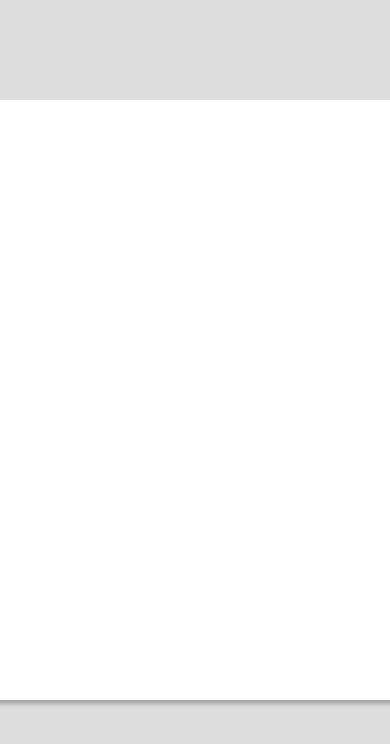
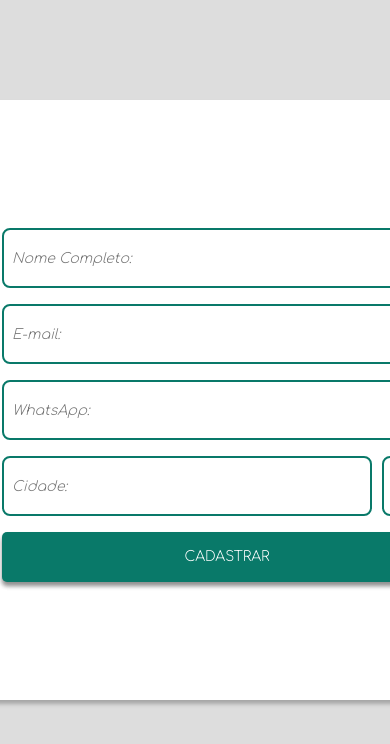
Before and after one commit to lhenriquedeveloper/ThanksComp, a React (Vite) app: page /register in a window 390 px wide. Shown: the top 744 px of the page. Built offline with nearby package versions, Linux system fonts and the light colour scheme.

Commit message:
Resposive Register + DatabaseConfig

```diff
--- a/src/styles/register.sass
+++ b/src/styles/register.sass
@@ -102,8 +102,65 @@
                 &:hover
                     background-color: #00A36C
 
-@media (max-width: 900px)
+@media (max-width: 1045px)
+    .info-space
+        h2
+            left: 1rem
+            bottom: 7rem
+        a
+            left: 1rem
+            bottom: 7rem
+        p
+            display: none
+    .form-space
+        top: 1px
+        input
+            right: 18rem
+        button
+            right: 18rem
+
+@media (max-width: 800px)
     .info-space
         display: none
     .form-space
         top: 8rem
+        input
+            right: 25rem
+        button
+            right: 25rem
+@media (max-width: 644px)
+    .info-space
+        display: none
+    .form-space
+        top: 8rem
+        input
+            right: 30rem
+        button
+            right: 30rem
+@media (max-width: 644px)
+    .info-space
+        display: none
+    .form-space
+        top: 8rem
+        input
+            right: 30rem
+        button
+            right: 30rem
+@media (max-width: 564px)
+    .info-space
+        display: none
+    .form-space
+        top: 8rem
+        input
+            right: 33rem
+        button
+            right: 33rem
+@media (max-width: 500px)
+    .info-space
+        display: none
+    .form-space
+        top: 8rem
+        input
+            right: 35rem
+        button
+            right: 35rem
```
Also changed, not shown: src/services/firebaseConnection.jsx (added, +20 -0 lines), 1 other file (tests, documents, lock files or other folders).
